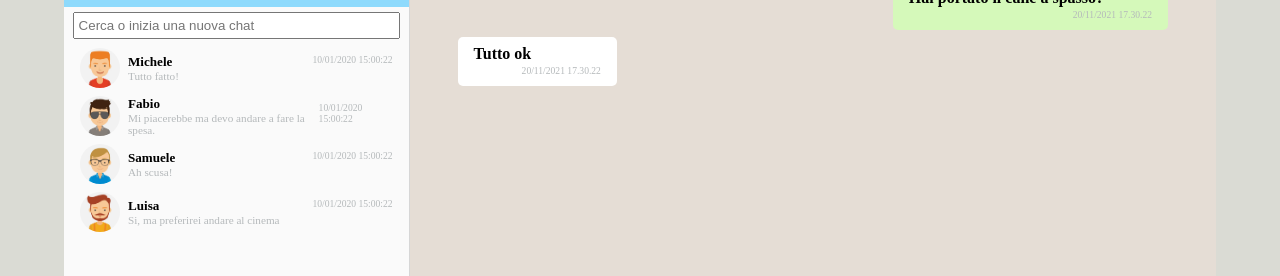
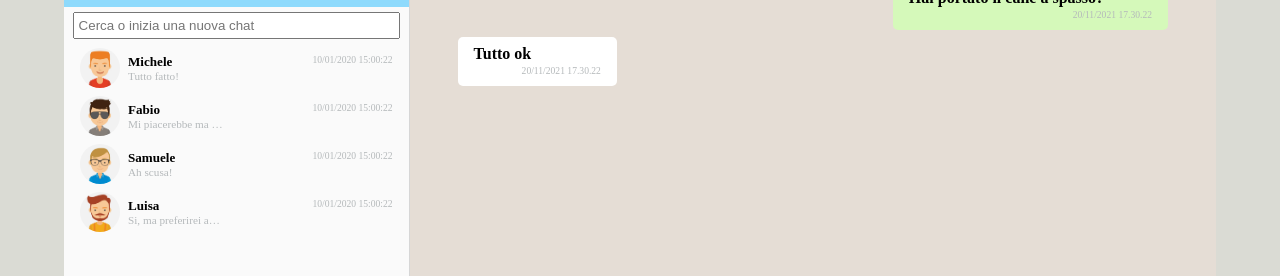
Before and after one commit to cenny1988/vue-boolzapp, a plain HTML site: page index.html in a window 1280 px wide. Shown: the part 131-407 px from the top of the page. Drawn offline with nearby package versions, Linux system fonts and the light colour scheme.

Commit message:
css: hidden overflow ultimo msg

```diff
--- a/css/style.css
+++ b/css/style.css
@@ -97,6 +97,11 @@ img{
 }
 .row p{
     color: #b5b9bb;
+    max-width: 6rem;
+    max-height: 2rem;
+    white-space: nowrap;
+    overflow: hidden !important;
+    text-overflow: ellipsis;
 }
 .row>span{
     color: #b5b9bb;
```
Also changed, not shown: index.html (+1 -1 lines).
